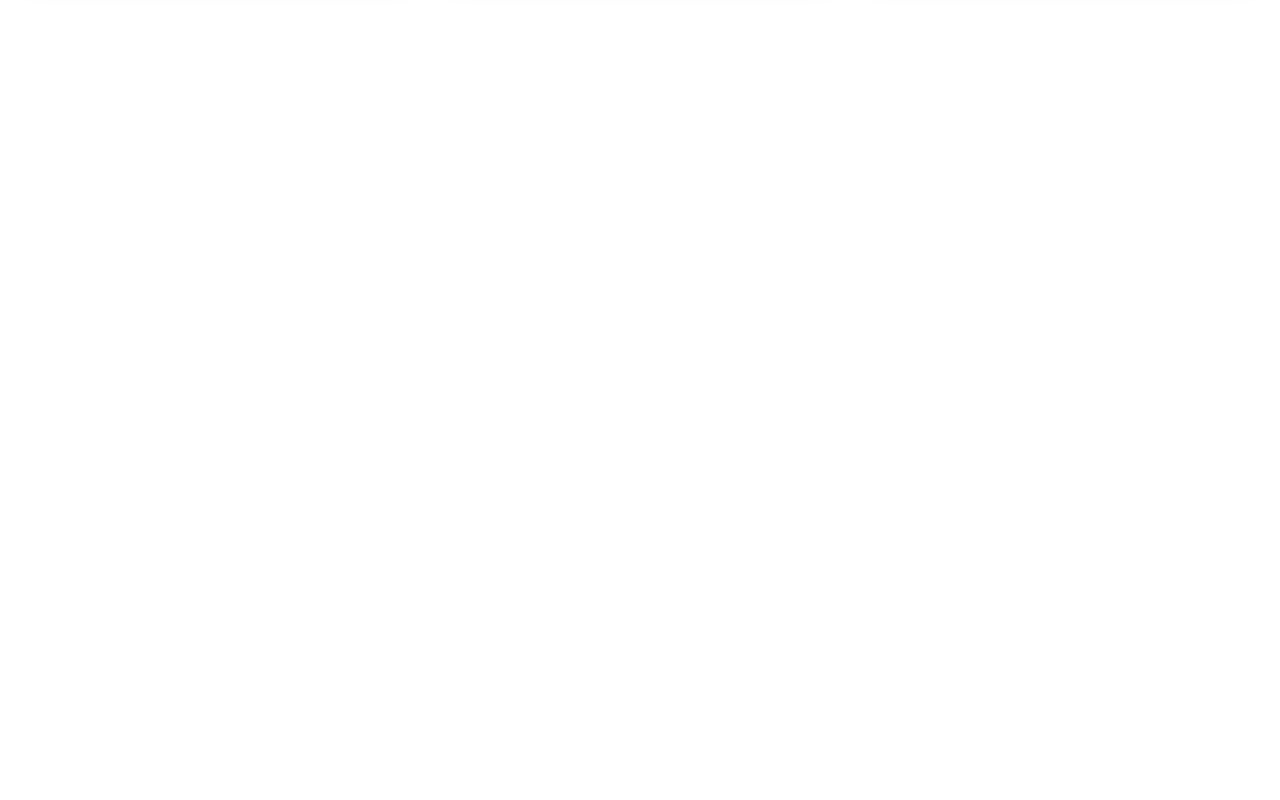
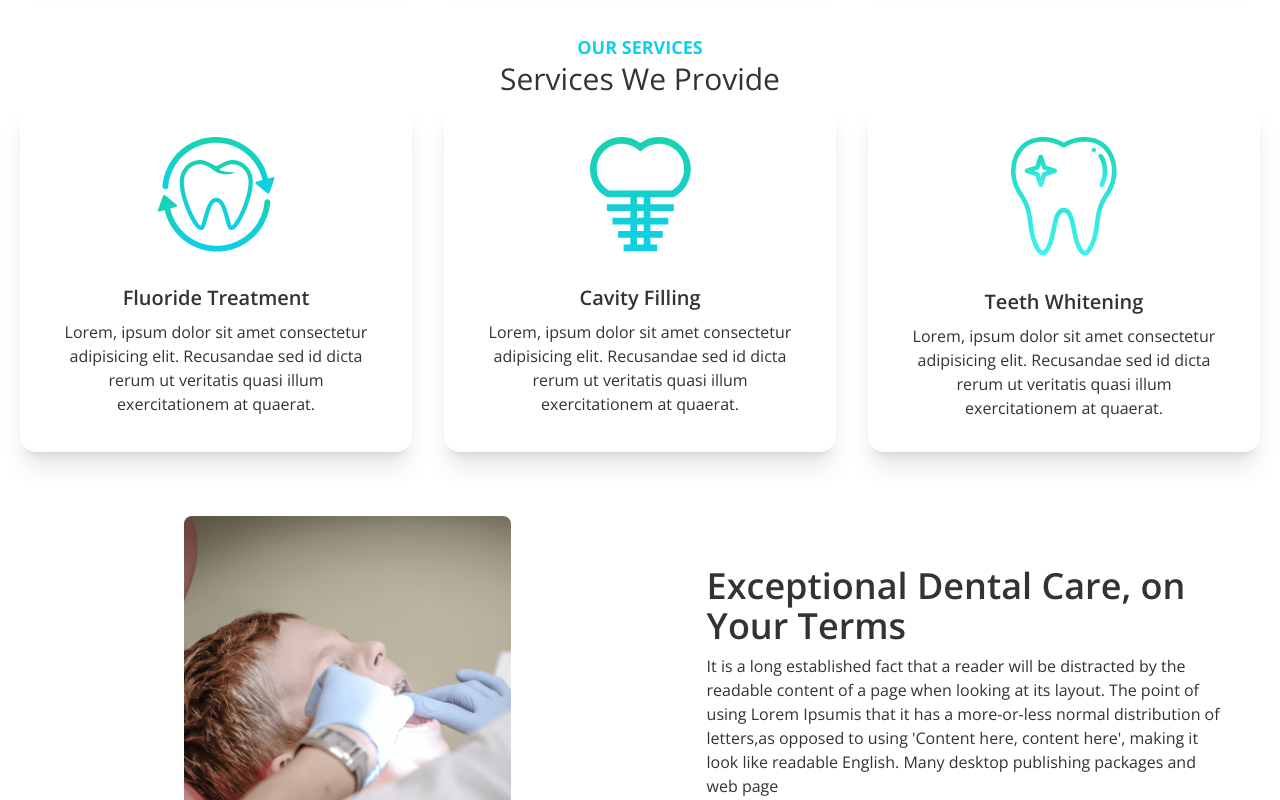
Before and after one commit to Kawsar26229/doctors-portal-client, a React (Vite) app: page / in a window 1280 px wide. Shown: the part 700-1500 px from the top of the page. Before the commit the page ends 800 px from the top, so only its background shows below. Built offline with nearby package versions, Linux system fonts and the light colour scheme.

Commit message:
treatment section done

```diff
--- a/src/Pages/Home/Banner/Banner.jsx
+++ b/src/Pages/Home/Banner/Banner.jsx
@@ -6,7 +6,7 @@
   return (
     <div className="hero bgImage">
       <div className="hero-content flex-col lg:flex-row-reverse">
-        <img src={chair} className="rounded-lg w-1/2 shadow-2xl" />
+        <img src={chair} className="rounded-lg lg:w-1/2 shadow-2xl" />
         <div>
           <h1 className="text-5xl font-bold textShadow">
             Your New Smile Starts Here
--- /dev/null
+++ b/src/Pages/Home/DentalCare/DentalCare.jsx
@@ -0,0 +1,34 @@
+import React from 'react';
+import treatment from '../../../assets/images/treatment.png';
+
+const DentalCare = () => {
+  return (
+    <div className="card lg:card-side bg-base-100 mt-16">
+      <figure>
+        <img src={treatment} alt="Album" className="w-1/2 rounded-lg" />
+      </figure>
+      <div className="card-body w-1/2 flex justify-center mx-auto">
+        <React.Fragment>
+          <h2 className="card-title text-4xl">
+            Exceptional Dental Care, on Your Terms
+          </h2>
+          <p className="flex flex-grow-0">
+            It is a long established fact that a reader will be distracted by
+            the readable content of a page when looking at its layout. The point
+            of using Lorem Ipsumis that it has a more-or-less normal
+            distribution of letters,as opposed to using 'Content here, content
+            here', making it look like readable English. Many desktop publishing
+            packages and web page
+          </p>
+        </React.Fragment>
+        <div className="card-actions justify-start py-3">
+          <button className="btn btn-primary bg-gradient-to-r from-primary to-secondary text-white">
+            Get Started
+          </button>
+        </div>
+      </div>
+    </div>
+  );
+};
+
+export default DentalCare;
--- a/src/Pages/Home/Home/Home.jsx
+++ b/src/Pages/Home/Home/Home.jsx
@@ -1,12 +1,16 @@
 import React from 'react';
 import Banner from '../Banner/Banner';
+import DentalCare from '../DentalCare/DentalCare';
 import InfoCards from '../InfoCard/InfoCards';
+import Services from '../Services/Services';
 
 const Home = () => {
   return (
     <div className="mx-5">
       <Banner></Banner>
       <InfoCards></InfoCards>
+      <Services></Services>
+      <DentalCare></DentalCare>
     </div>
   );
 };
--- a/src/Pages/Home/InfoCard/InfoCard.jsx
+++ b/src/Pages/Home/InfoCard/InfoCard.jsx
@@ -4,7 +4,7 @@
   const { name, description, icon, bgClass } = card;
   return (
     <div
-      className={`card p-4 text-white card-side bg-base-100 shadow-xl ${bgClass}`}
+      className={`card p-4 text-white md:card-side bg-base-100 shadow-xl ${bgClass}`}
     >
       <figure>
         <img src={icon} alt="Movie" />
--- /dev/null
+++ b/src/Pages/Home/Services/Service.jsx
@@ -0,0 +1,18 @@
+import React from 'react';
+
+const Service = ({ service }) => {
+  const { name, description, icon } = service;
+  return (
+    <div className="card bg-base-100 shadow-xl">
+      <figure className="px-10 pt-10">
+        <img src={icon} alt="Shoes" className="rounded-xl" />
+      </figure>
+      <div className="card-body items-center text-center">
+        <h2 className="card-title">{name}</h2>
+        <p>{description}</p>
+      </div>
+    </div>
+  );
+};
+
+export default Service;
--- /dev/null
+++ b/src/Pages/Home/Services/Services.jsx
@@ -0,0 +1,48 @@
+import React from 'react';
+import fluoride from '../../../assets/images/fluoride.png';
+import cavity from '../../../assets/images/cavity.png';
+import whitening from '../../../assets/images/whitening.png';
+import Service from './Service';
+
+const Services = () => {
+  const servicesData = [
+    {
+      id: 1,
+      name: 'Fluoride Treatment',
+      description:
+        'Lorem, ipsum dolor sit amet consectetur adipisicing elit. Recusandae sed id dicta rerum ut veritatis quasi illum exercitationem at quaerat.',
+      icon: fluoride,
+    },
+    {
+      id: 2,
+      name: 'Cavity Filling',
+      description:
+        'Lorem, ipsum dolor sit amet consectetur adipisicing elit. Recusandae sed id dicta rerum ut veritatis quasi illum exercitationem at quaerat.',
+      icon: cavity,
+    },
+    {
+      id: 1,
+      name: 'Teeth Whitening',
+      description:
+        'Lorem, ipsum dolor sit amet consectetur adipisicing elit. Recusandae sed id dicta rerum ut veritatis quasi illum exercitationem at quaerat.',
+      icon: whitening,
+    },
+  ];
+  return (
+    <div className="mt-16">
+      <div className="text-center">
+        <h3 className="text-lg font-bold text-primary uppercase">
+          Our Services
+        </h3>
+        <h2 className="text-3xl">Services We Provide</h2>
+      </div>
+      <div className="grid grid-cols-1 md:grid-cols-2 lg:grid-cols-3 gap-8">
+        {servicesData.map((service) => (
+          <Service key={service.id} service={service}></Service>
+        ))}
+      </div>
+    </div>
+  );
+};
+
+export default Services;
```
